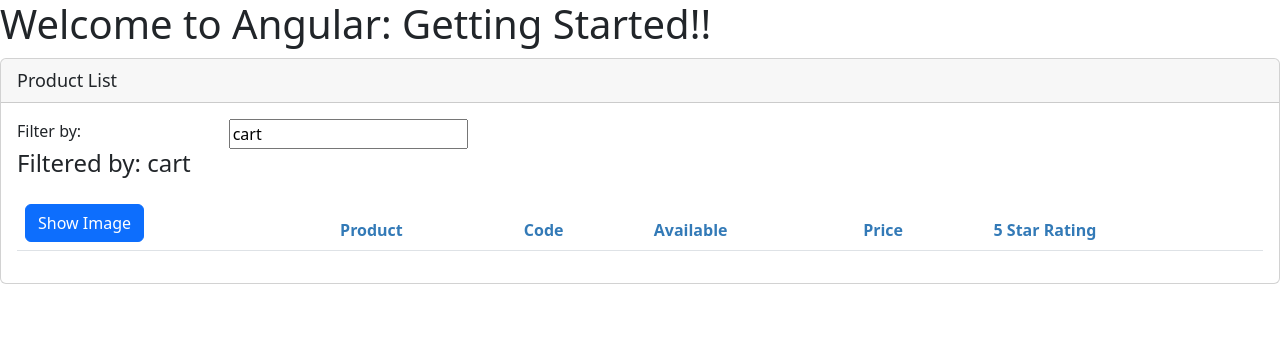
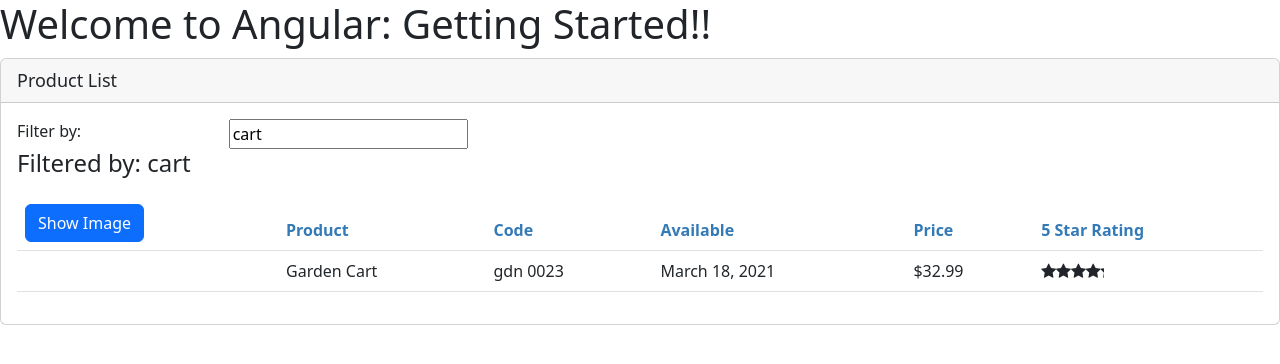
Before and after one commit to ginaz5/angular_getting_started, an Angular app: page / in a window 1280 px wide. Shown: the top 364 px of the page. Built offline with nearby package versions, Linux system fonts and the light colour scheme.

Commit message:
add star component and fix filteredProducts display

```diff
--- a/src/app/products/products-list.component.html
+++ b/src/app/products/products-list.component.html
@@ -15,7 +15,7 @@
         <h4>Filtered by: {{ listFilter }}</h4>
       </div>
     </div>
-    <div class='table-responsive' *ngIf="products.length">
+    <div class='table-responsive' *ngIf="filteredProducts.length">
 <!--    <div class='table-responsive' *ngFor='let product of products'>-->
       <table class='table'>
         <thead>
@@ -46,7 +46,10 @@
             <td>{{ product.productCode | lowercase | convertToSpaces:'-' }}</td>
             <td>{{ product.releaseDate }}</td>
             <td>{{ product.price | currency: 'USD':'symbol':'1.2-2' }}</td>
-            <td>{{ product.starRating }}</td>
+            <td>
+              <pm-star [rating]='product.starRating'>
+              </pm-star>
+            </td>
           </tr>
         </tbody>
       </table>
--- a/src/app/products/products-list.component.ts
+++ b/src/app/products/products-list.component.ts
@@ -56,6 +56,6 @@
   }
 
   ngOnInit(): void {
-    this._listFilter = 'cart';
+    this.listFilter = 'cart';
   }
 }
--- a/src/app/shared/star.component.html
+++ b/src/app/shared/star.component.html
@@ -1,6 +1,7 @@
 <div class="crop"
      [style.width.px]="cropWidth"
-     [title]="rating">
+     [title]="rating"
+     (click)='onClick()'>
   <div style="width: 75px">
     <span class="fa fa-star"></span>
     <span class="fa fa-star"></span>
--- /dev/null
+++ b/src/app/shared/star.component.ts
@@ -0,0 +1,19 @@
+import {Component, Input, OnChanges} from "@angular/core";
+
+@Component({
+  selector: 'pm-star',
+  templateUrl: './star.component.html',
+  styleUrls: ['./star.component.css']
+})
+export class StarComponent implements OnChanges {
+  @Input()
+  rating: number = 0;
+  cropWidth: number = 75;
+
+  ngOnChanges(): void {
+    this.cropWidth = this.rating * 75/5;
+  }
+  onClick(): void {
+    console.log(`The rating ${this.rating} was clicked`)
+  }
+}
```
Also changed, not shown: src/app/app.module.ts (+6 -4 lines). Lines whose indentation alone changed are shown as unchanged.
